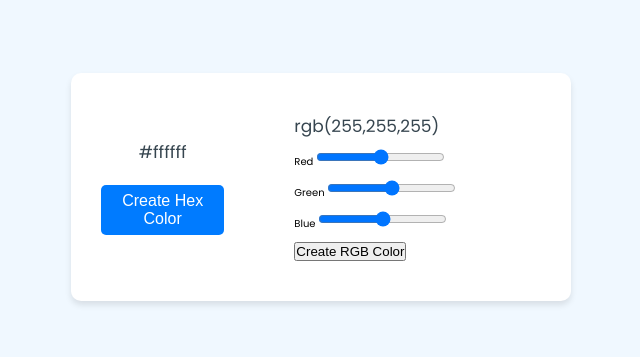
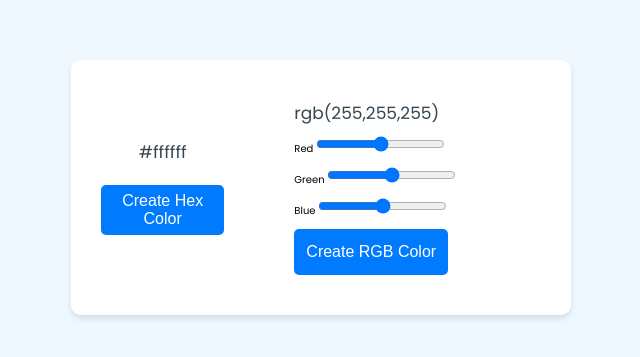
Before and after one commit to Md-Asikul-Islam/Color-Generator, a plain HTML site: page index.html in a window 1280 px wide. Shown: the part 213-570 px from the top of the page, without its empty margins (319-959 px from the left). Drawn offline with Linux system fonts and the light colour scheme.

Commit message:
rgb button desing ready

```diff
--- a/style.css
+++ b/style.css
@@ -85,3 +85,18 @@ body {
     font-size: 1.7rem;
     color: #36454F;
   }
+
+  #rgb-btn{
+    font-size: 1.6rem;
+    padding: 1.4rem 1.2rem;
+    background-color: #007BFF;
+    color: white;
+    border: none;
+    border-radius: 0.5rem;
+    cursor: pointer;
+    transition: background-color 0.5s ease-in-out;
+  }
+
+  #rgb-btn:hover{
+    background-color: #0056b3;
+  }
```
